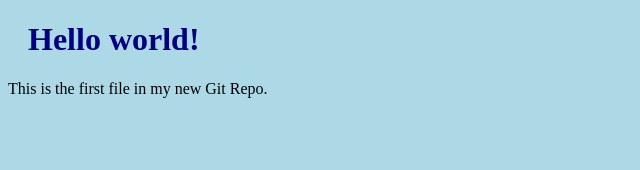
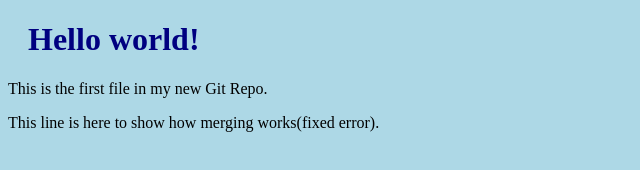
Before and after one commit to kassymkanov/hello-world, a plain HTML site: page index.html in a window 1280 px wide. Shown: the whole page, without its empty margins (0-640 px from the left). Drawn offline with Linux system fonts and the light colour scheme.

Commit message:
updated index.html with emergency fix

```diff
--- a/index.html
+++ b/index.html
@@ -8,6 +8,7 @@
 
 <h1>Hello world!</h1>
 <p>This is the first file in my new Git Repo.</p>
+<p>This line is here to show how merging works(fixed error).</p>
 
 </body>
 </html>
```
